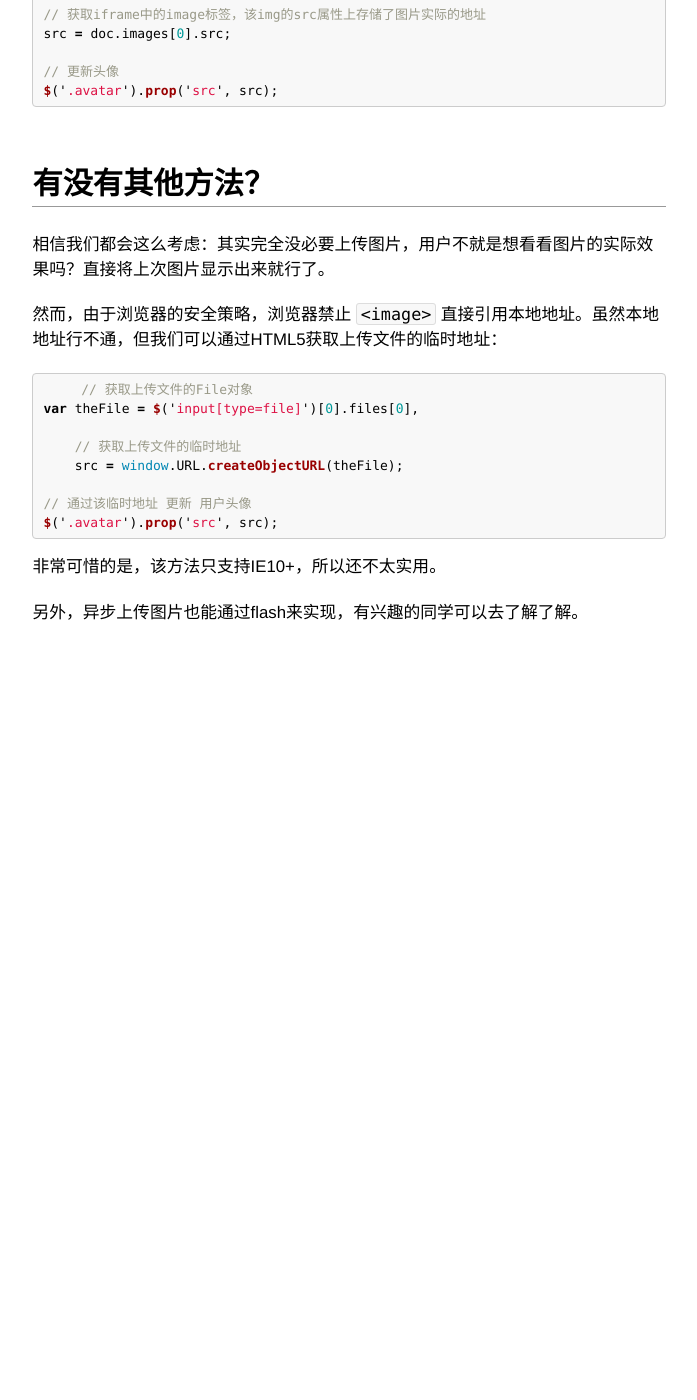
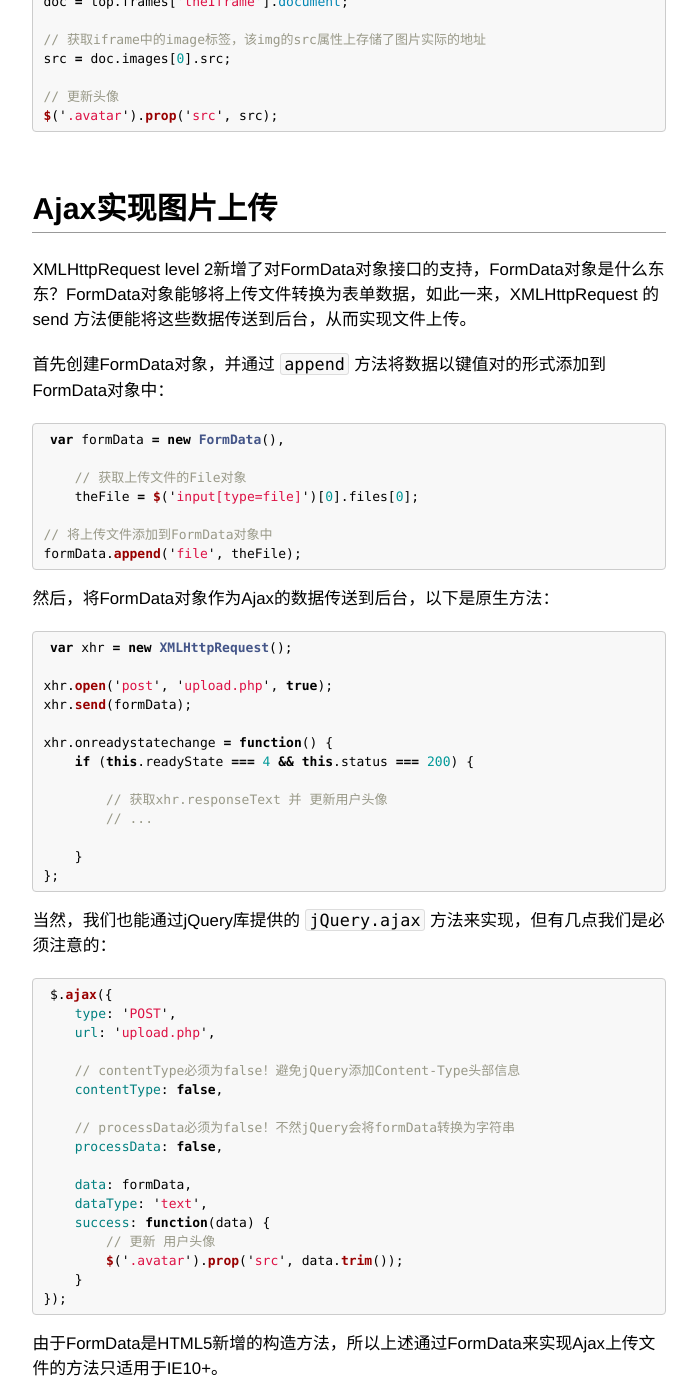
Before and after one commit to lxjwlt/lxjwlt.github.io, a Jekyll site: the page built from _posts/2014-06-03-asynchronous-uploading-image.md, in a window 1280 px wide and 1400 px high, scrolled down 2024 px. Shown: the whole window, without its empty margins (454-1151 px from the left). Built offline with Jekyll 4.4.1, drawn with Linux system fonts in a browser that asks for light colours; Markdown is read by kramdown in place of the engine named in the settings; comment, search, counter and statistics services are not loaded; before the commit the page ends 2669 px from its top, so only the background shows below that; some of the changed text lies outside the part shown.

Commit message:
update artical: asynchronous-uploading-image

````diff
--- a/_posts/2014-06-03-asynchronous-uploading-image.md
+++ b/_posts/2014-06-03-asynchronous-uploading-image.md
@@ -21,7 +21,7 @@ excerpt: '用户可能会不断上传头像图片来查看头像呈现出来的
 
 我们试着考虑一下，用户可能会不断上传头像图片来查看头像呈现出来的效果，而在这过程中，用户的页面不断地被刷新，这是一种极其不友善的交互方式。所以在这种情况下，我们希望不刷新页面的同时能够将图片上传至服务器，即异步上传图片。
 
-说到异步上传，我们立马想到Ajax，然而Ajax只能传输纯文本的数据，没法传输图片数据，所以我们需要另寻他径。
+说到异步上传，我们立马想到Ajax，然而Ajax只能传输纯文本的数据，<del>没法传输图片数据，所以我们需要另寻他径。</del>在HTML5之前，Ajax是无法实现图片上传的，所以下面先介绍兼容性良好的方案。
 
 ##iframe模拟异步上传
 我们都听说过iframe，iframe是一种内联框架，在该框架内可以访问（加载）其他页面。
@@ -88,6 +88,63 @@ src = doc.images[0].src;
 $('.avatar').prop('src', src);
 ```
 
+##Ajax实现图片上传
+XMLHttpRequest level 2新增了对FormData对象接口的支持，FormData对象是什么东东？FormData对象能够将上传文件转换为表单数据，如此一来，XMLHttpRequest 的 send 方法便能将这些数据传送到后台，从而实现文件上传。
+
+首先创建FormData对象，并通过`append`方法将数据以键值对的形式添加到FormData对象中：
+
+```javascript
+var formData = new FormData(),
+
+    // 获取上传文件的File对象
+    theFile = $('input[type=file]')[0].files[0];
+
+// 将上传文件添加到FormData对象中
+formData.append('file', theFile);
+```
+
+然后，将FormData对象作为Ajax的数据传送到后台，以下是原生方法：
+
+```javascript
+var xhr = new XMLHttpRequest();
+
+xhr.open('post', 'upload.php', true);
+xhr.send(formData);
+
+xhr.onreadystatechange = function() {
+    if (this.readyState === 4 && this.status === 200) {
+
+        // 获取xhr.responseText 并 更新用户头像
+        // ...
+
+    }
+};
+```
+
+当然，我们也能通过jQuery库提供的`jQuery.ajax`方法来实现，但有几点我们是必须注意的：
+
+```javascript
+$.ajax({
+    type: 'POST',
+    url: 'upload.php',
+
+    // contentType必须为false！避免jQuery添加Content-Type头部信息
+    contentType: false,
+
+    // processData必须为false！不然jQuery会将formData转换为字符串
+    processData: false,
+
+    data: formData,
+    dataType: 'text',
+    success: function(data) {
+        // 更新 用户头像
+        $('.avatar').prop('src', data.trim());
+    }
+});
+```
+
+由于FormData是HTML5新增的构造方法，所以上述通过FormData来实现Ajax上传文件的方法只适用于IE10+。
+
 ##有没有其他方法？
 相信我们都会这么考虑：其实完全没必要上传图片，用户不就是想看看图片的实际效果吗？直接将上次图片显示出来就行了。
 
@@ -104,6 +161,17 @@ var theFile = $('input[type=file]')[0].files[0],
 $('.avatar').prop('src', src);
 ```
 
-非常可惜的是，该方法只支持IE10+，所以还不太实用。
+用`createObjectURL`生成的URL是会占用内存空间的，所以当我们不再需要图片显示时，我们必须释放它的内存空间：
+
+```javascript
+window.URL.revokeObjectURL(theFile);
+```
+
+尽管`window.URL.createObjectURL`方法非常简洁实用，但遗憾的是，该方法只支持IE10+。
 
 另外，异步上传图片也能通过flash来实现，有兴趣的同学可以去了解了解。
+
+##参考
+* [Using files from web applications](https://developer.mozilla.org/en-US/docs/Using_files_from_web_applications#Example.3a_Using_object_URLs_to_display_images)
+* [Using FormData Object](https://developer.mozilla.org/en-US/docs/Web/Guide/Using_FormData_Objects)
+* [Sending multipart/formdata with jQuery.ajax](http://stackoverflow.com/questions/5392344/sending-multipart-formdata-with-jquery-ajax)
````
Also changed, not shown: other parts of _posts/2014-06-03-asynchronous-uploading-image.md (+2 -2 lines), 1 other file.
